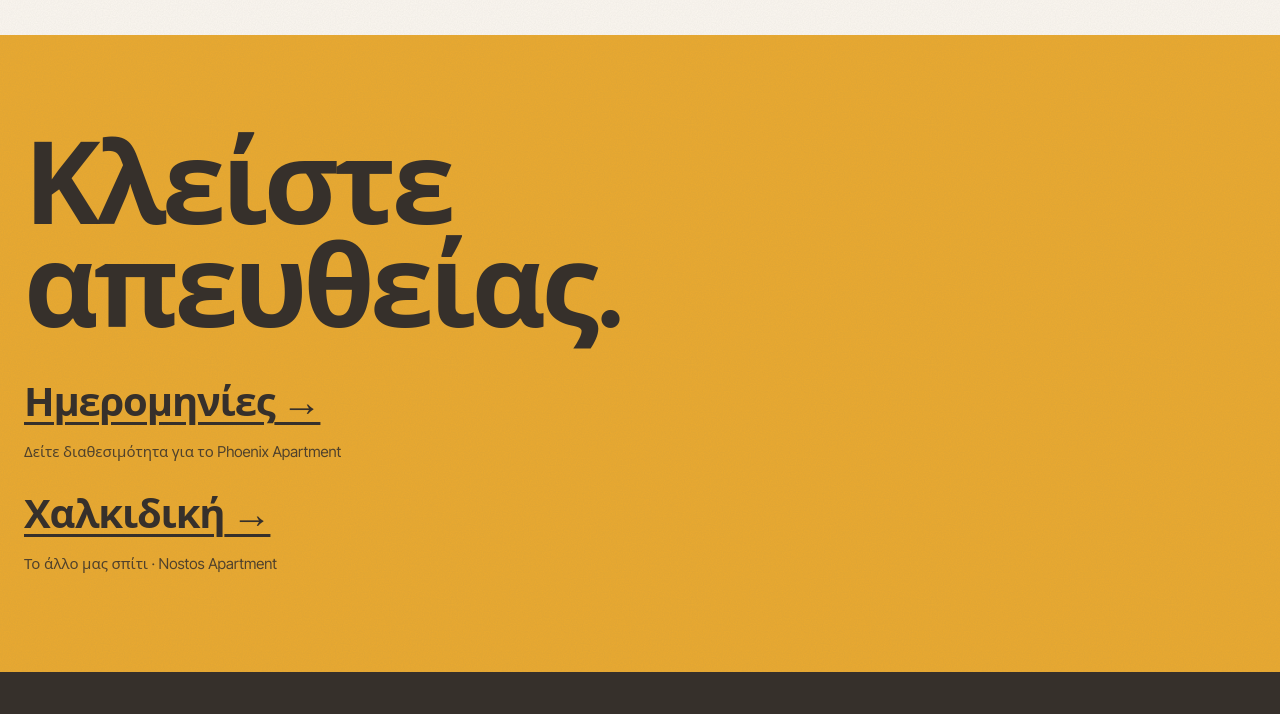
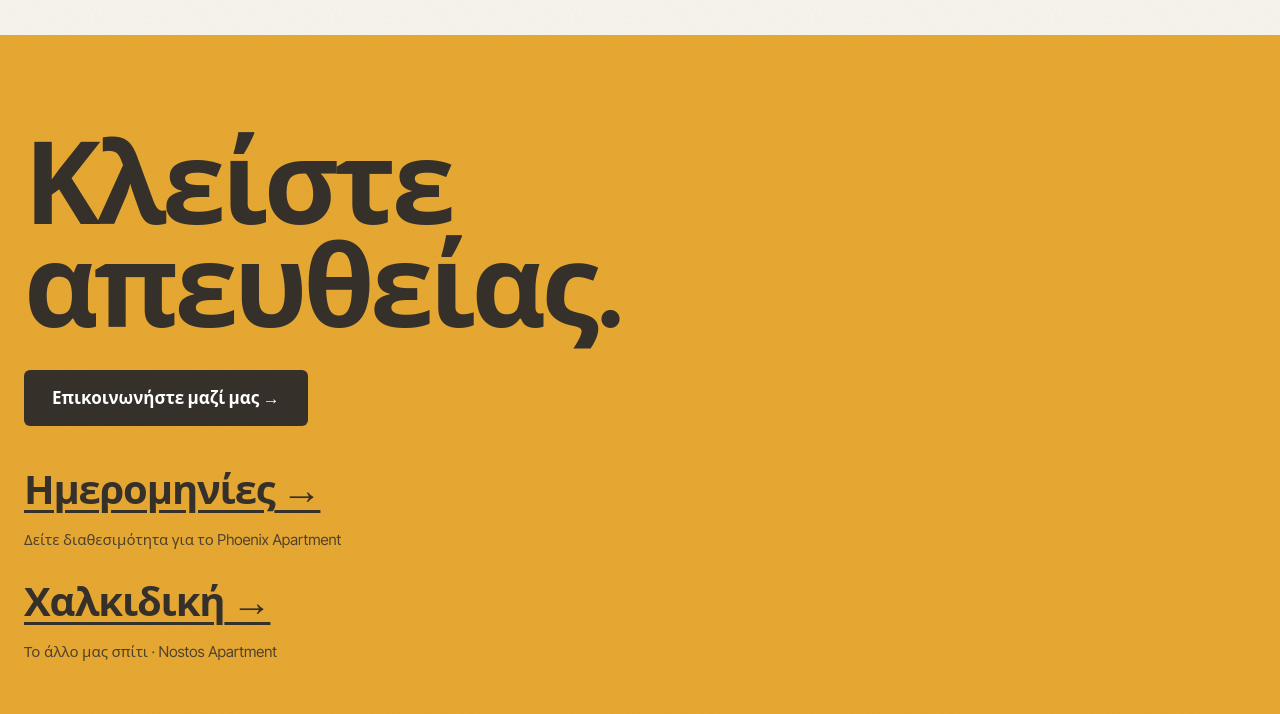
Before and after one commit to LuxuryTravelDMC/apartments-site, an Astro site: page /thessaloniki in a window 1280 px wide. Shown: the part 3480-4194 px from the top of the page. Built offline with nearby package versions, Linux system fonts and the light colour scheme; Astro itself is replaced by a stand-in of ours.

Commit message:
Closing block on apartment pages: contact CTA button
Co-Authored-By: Claude Opus 5.5 <noreply@anthropic.com>
Claude-Session: https://claude.ai/code/session_01GzTnA7DAMTLoQdjqNimpJJ

```diff
--- a/src/components/CtaBlock.astro
+++ b/src/components/CtaBlock.astro
@@ -1,11 +1,14 @@
 ---
 // A full-width colour block with a very big title and big links (editorial style).
-interface Props { title: string; tone?: 'honey' | 'pine' | 'ink' }
-const { title, tone = 'honey' } = Astro.props;
+interface Props { title: string; tone?: 'honey' | 'pine' | 'ink'; button?: { href: string; label: string } }
+const { title, tone = 'honey', button } = Astro.props;
 ---
 <section class:list={['cta', `cta--${tone}`]}>
   <div class="wrap cta__in">
-    <h2 class="cta__t">{title}</h2>
+    <div class="cta__head">
+      <h2 class="cta__t">{title}</h2>
+      {button && <a href={button.href} class:list={['btn', 'cta__btn', tone === 'honey' ? 'btn--dark' : 'btn--honey']}>{button.label} →</a>}
+    </div>
     <div class="cta__links"><slot /></div>
   </div>
 </section>
@@ -23,5 +26,6 @@ const { title, tone = 'honey' } = Astro.props;
   .cta__links :global(a > small) { font-size: 15px; margin-top: 6px; opacity: .85; }
   .cta--honey .cta__links :global(a:hover > span) { color: var(--white); }
   .cta--pine .cta__links :global(a:hover > span), .cta--ink .cta__links :global(a:hover > span) { color: var(--honey); }
+  .cta__btn { margin-top: 32px; min-height: 56px; padding: 0 28px; font-size: 17px; }
   @media (max-width: 700px) { .cta__in { padding-top: 64px; padding-bottom: 64px; } }
 </style>
--- a/src/pages/[slug].astro
+++ b/src/pages/[slug].astro
@@ -98,7 +98,7 @@ const pad = (i: number) => String(i + 1).padStart(2, '0');
     </div>
   </section>
 
-  <CtaBlock title="Κλείστε απευθείας." tone={s.theme === 'sea' ? 'pine' : 'honey'}>
+  <CtaBlock title="Κλείστε απευθείας." tone={s.theme === 'sea' ? 'pine' : 'honey'} button={{ href: '/contact', label: 'Επικοινωνήστε μαζί μας' }}>
     <a href="#book"><span>Ημερομηνίες</span><small>Δείτε διαθεσιμότητα για το {s.title}</small></a>
     {other && <a href={`/${other.slug}`}><span>{other.place}</span><small>Το άλλο μας σπίτι · {other.title}</small></a>}
   </CtaBlock>
```
